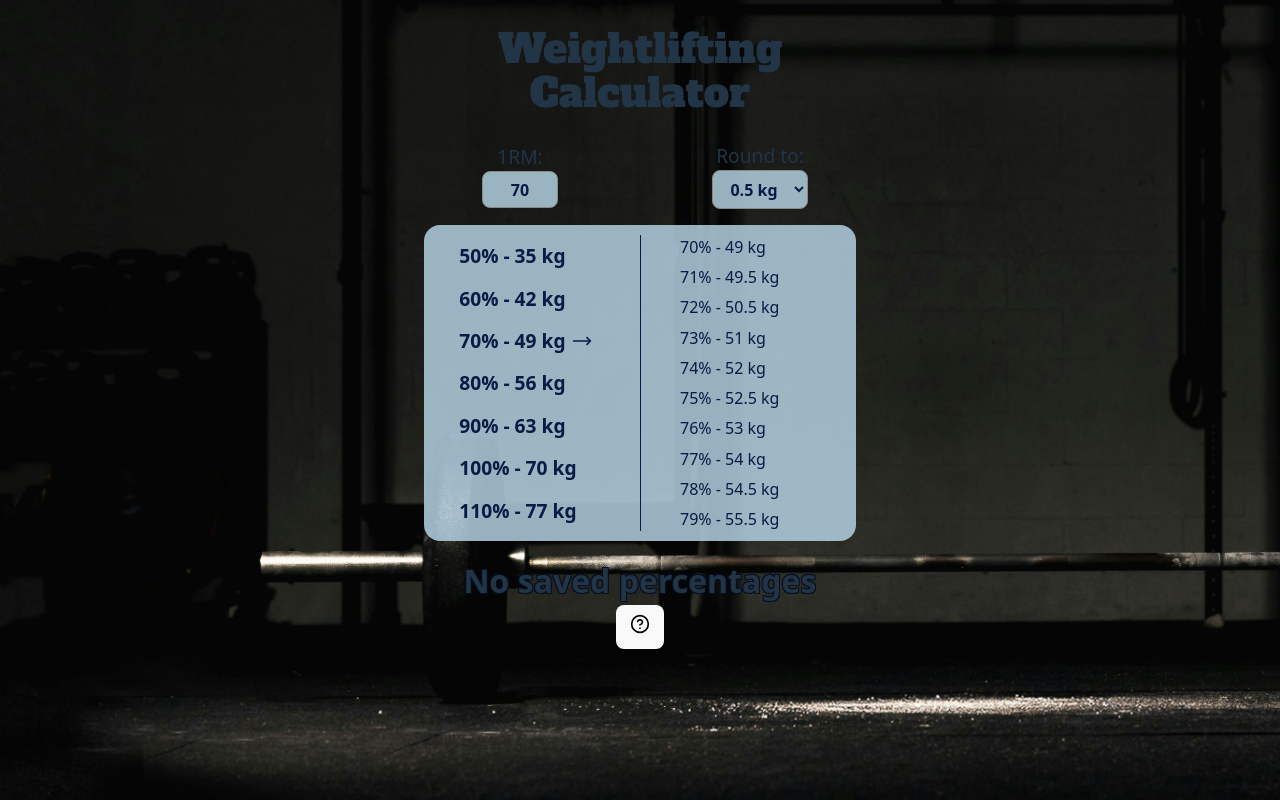
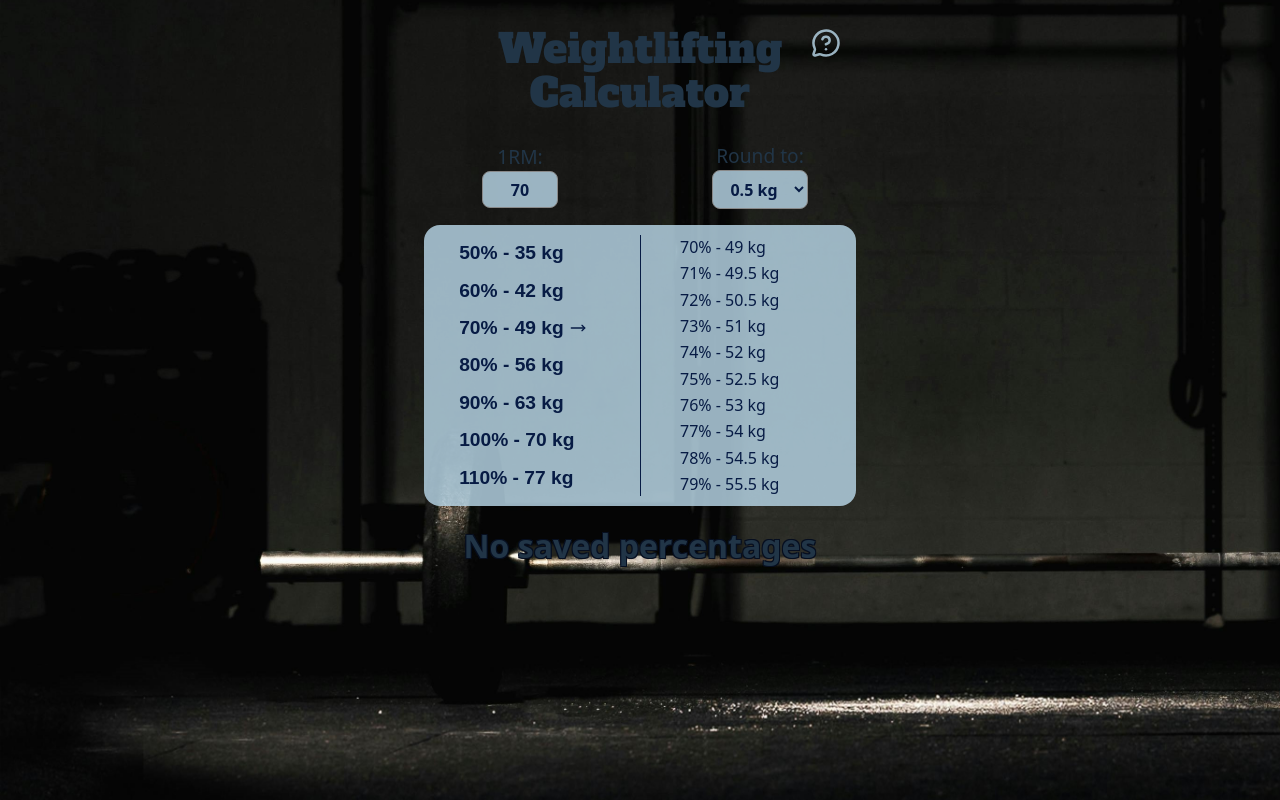
Before and after one commit to NiclO1337/weightlifting-calculator, a React (Vite) app: page / in a window 1280 px wide. Built offline with nearby package versions, Linux system fonts and the light colour scheme.

Commit message:
Refactor header component and integrate tutorial functionality

```diff
--- a/src/App.jsx
+++ b/src/App.jsx
@@ -1,13 +1,12 @@
 import { useState, useEffect } from 'react';
-import { CircleQuestionMark } from 'lucide-react';
 import './App.css';
 
+import Header from './components/Header';
 import OneRepMaxInput from './components/OneRepMaxInput';
 import RoundingSelector from './components/RoundingSelector';
 import PercentageList from './components/PercentageList';
 import PercentageDetail from './components/PercentageDetail';
 import SavedPercentages from './components/SavedPercentages';
-import TutorialDriver from './components/TutorialDriver';
 
 function App() {
   const [oneRepMax, setOneRepMax] = useState(() => {
@@ -50,7 +49,8 @@ function App() {
 
   return (
     <>
-      <h1 className="special-font">Weightlifting <br /> Calculator</h1>
+      <Header showTutorial={showTutorial} setShowTutorial={setShowTutorial} />
+
       <div className='input-container'>
         <OneRepMaxInput value={oneRepMax} onChange={setOneRepMax} />
         <RoundingSelector rounding={rounding} onChange={setRounding} />
@@ -76,11 +76,6 @@ function App() {
         onRemove={handleRemovePercentage}
         rounding={rounding}
       />
-      <button onClick={() => setShowTutorial(true)}>
-        <CircleQuestionMark />
-        <span className="visually-hidden">Start Tutorial</span>
-        <TutorialDriver start={showTutorial} />
-      </button>
     </>
   );
 }
--- /dev/null
+++ b/src/components/Header.jsx
@@ -0,0 +1,22 @@
+
+import TutorialDriver from './TutorialDriver';
+import { MessageCircleQuestionMark } from 'lucide-react';
+
+export default function Header({ showTutorial, setShowTutorial}) {
+  return (
+    <div className='header-row'>
+      <h1 className='special-font'>
+        Weightlifting <br /> Calculator
+      </h1>
+
+      <button className='question-icon' onClick={() => setShowTutorial(true)}>
+        <MessageCircleQuestionMark size={30} />
+        <span className='visually-hidden'>Start Tutorial</span>
+        <TutorialDriver
+          start={showTutorial}
+          onClose={() => setShowTutorial(false)}
+        />
+      </button>
+    </div>
+  );
+}
--- a/src/components/PercentageList.jsx
+++ b/src/components/PercentageList.jsx
@@ -17,7 +17,7 @@ export default function PercentageList({
               {p}% - {roundToIncrement((oneRepMax * p) / 100, rounding)} kg
             </button>
             <span className='arrow'>
-              {selectedPercentage === p && <MoveRight size={20}  />}
+              {selectedPercentage === p && <MoveRight size={16}  />}
             </span>
           </li>
         ))}
--- a/src/components/TutorialDriver.jsx
+++ b/src/components/TutorialDriver.jsx
@@ -2,7 +2,7 @@ import { useEffect } from 'react';
 import { driver } from 'driver.js';
 import 'driver.js/dist/driver.css';
 
-export default function TutorialDriver({ start }) {
+export default function TutorialDriver({ start, onClose }) {
   useEffect(() => {
     if (start) {
       const driverObj = driver({
@@ -11,8 +11,8 @@ export default function TutorialDriver({ start }) {
           {
             element: '.input-group',
             popover: {
-              title: 'One Rep Max Input',
-              description: 'Enter your one rep max weight here for the current exercise.',
+              title: '1 Rep Max',
+              description: 'Enter your 1 rep max weight here for the current lifting technique.',
               position: 'bottom',
             },
           },
@@ -20,7 +20,7 @@ export default function TutorialDriver({ start }) {
             element: '.rounding-selector',
             popover: {
               title: 'Rounding Selector',
-              description: 'Select the rounding option for your calculations depending on your preference.',
+              description: 'Select the rounding option for your calculations depending on your preference and weight plate availability.',
               position: 'bottom',
             },
           },
@@ -29,7 +29,7 @@ export default function TutorialDriver({ start }) {
             popover: {
               title: 'Percentage List',
               description:
-                'Overview of the calculated percentages, select one to view details.',
+                'Overview of the calculated percentages, select one to view range in detail.',
               position: 'bottom',
             },
           },
@@ -47,13 +47,17 @@ export default function TutorialDriver({ start }) {
             popover: {
               title: 'Saved Percentages',
               description:
-                'View and manage your saved percentage calculations here for your current workout. Click on them to remove them from the list.',
+                'View and manage your saved percentage calculations here for your current lift. Click on them to remove them from the list.',
               position: 'bottom',
             },
           },
-        ]
+        ],
+        onDestroyed: onClose,
+        onReset: onClose,
+
       });
       driverObj.drive();
     }
-  }, [start]);
+  }, [start, onClose]);
+  return null;
 }
--- a/src/index.css
+++ b/src/index.css
@@ -41,29 +41,16 @@ h1 {
   line-height: 1.1;
 }
 
+.header-row {
+  max-width: 430px;
+  margin: 0 auto;
+  position: relative;
+}
+
 .special-font {
-  font-family: "Alfa Slab One", serif;
+  font-family: 'Alfa Slab One', serif;
   font-weight: 400;
   font-style: normal;
-}
-
-button {
-  border-radius: 8px;
-  border: 1px solid transparent;
-  padding: 0.4em 0.8em;
-  font-size: 1em;
-  font-weight: 500;
-  font-family: inherit;
-  background-color: var(--color-primary-dark);
-  cursor: pointer;
-  transition: border-color 0.25s;
-}
-button:hover {
-  border-color: var(--color-primary-hover);
-}
-button:focus,
-button:focus-visible {
-  outline: 4px auto -webkit-focus-ring-color;
 }
 
 .percentages-list button {
@@ -73,6 +60,18 @@ button:focus-visible {
   font-size: 1rem;
   font-weight: bold;
   padding: 0.4em 0;
+}
+
+.question-icon {
+  vertical-align: middle;
+  background-color: transparent;
+  border: none;
+  color: var(--color-primary-light);
+  margin-left: 0.5em;
+  cursor: pointer;
+  position: absolute;
+  top: 0;
+  right: 0.5rem;
 }
 
 .visually-hidden {
@@ -106,11 +105,8 @@ button:focus-visible {
   margin-top: 1rem;
   font-size: 2rem;
   font-weight: bold;
-  text-shadow:
-    -1px -1px 0 #070f20,
-     1px -1px 0 #070f20,
-    -1px  1px 0 #070f20,
-     1px  1px 0 #070f20;
+  text-shadow: -1px -1px 0 #070f20, 1px -1px 0 #070f20, -1px 1px 0 #070f20,
+    1px 1px 0 #070f20;
 }
 
 label {
@@ -165,10 +161,6 @@ ul {
   width: 40%;
 }
 
-svg {
-  width: 15px;
-}
-
 .percentage-container {
   display: flex;
   justify-content: space-between;
@@ -199,6 +191,20 @@ svg {
   width: 40%;
 }
 
+#driver-popover-content {
+  background-color: var(--color-primary-dark);
+  color: var(--color-primary-light);
+}
+
+#driver-popover-content .driver-popover-progress-text {
+  color: var(--color-primary-light);
+}
+
+#driver-popover-content .driver-popover-close-btn:hover,
+#driver-popover-content .driver-popover-close-btn:focus {
+  color: var(--color-primary-hover);
+}
+
 @media (prefers-color-scheme: light) {
   :root {
     color: #213547;
@@ -216,11 +222,13 @@ svg {
   .input-container {
     gap: 3em;
   }
-
   .percentage-container {
     gap: 1em;
     padding: 0.6em 1em;
     width: 80%;
+  }
+  .question-icon {
+    right: 7%;
   }
 }
 
@@ -234,7 +242,7 @@ svg {
   h1 {
     font-size: 2.5em;
   }
-  svg {
-    width: 20px;
+  .question-icon {
+    right: 0.5rem;
   }
 }
```
